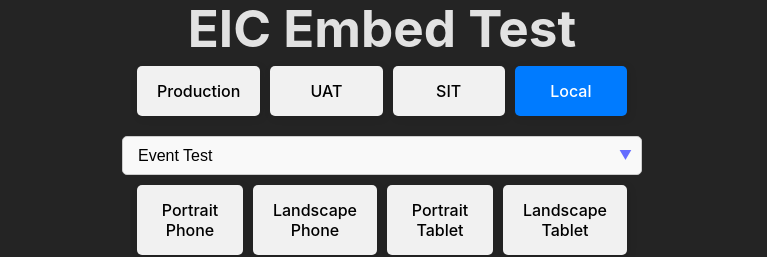
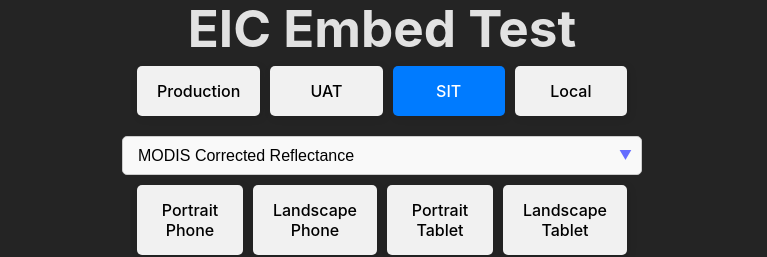
Before and after one commit to nasa-gibs/eic-embed-test, a React (Vite) app: page / in a window 1280 px wide. Shown: the top 257 px of the page, without its empty margins (258-1025 px from the left). Built offline with nearby package versions, Linux system fonts and the light colour scheme.

Commit message:
update default selections

```diff
--- a/src/App.tsx
+++ b/src/App.tsx
@@ -99,8 +99,8 @@ const sizes = [
 ]
 
 function App() {
-  const [selectedEnvironment, setSelectedEnvironment] = useState(environments[3]);
-  const [selectedScenario, setSelectedScenario] = useState(scenarios[scenarios.length -1]);
+  const [selectedEnvironment, setSelectedEnvironment] = useState(environments[2]);
+  const [selectedScenario, setSelectedScenario] = useState(scenarios[0]);
   const [selectedSize, setSelectedSize] = useState({
     height: 500,
     width: 700,
```
